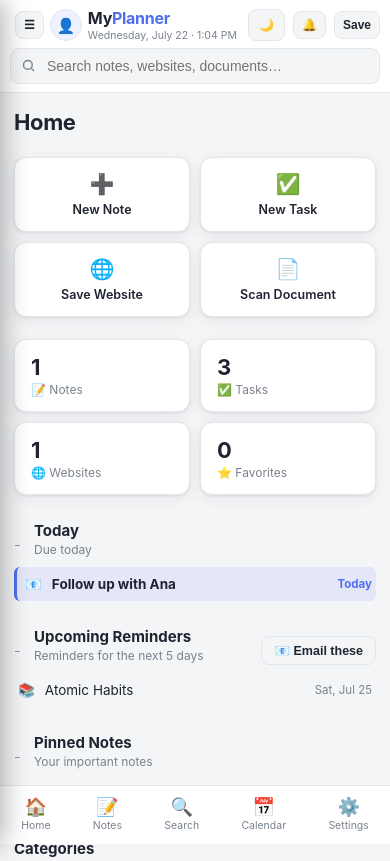
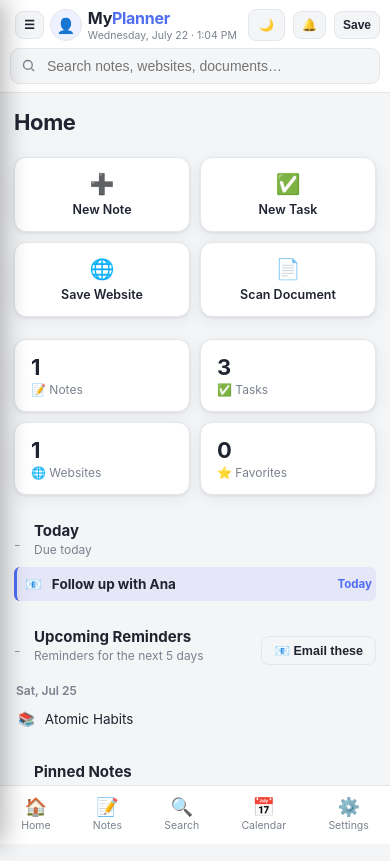
Before and after one commit to TracklyApp/MyPlanner, a plain HTML site: page index.html in a window 390 px wide. Shown: the top 861 px of the page. Drawn offline with Linux system fonts and the light colour scheme.

Commit message:
Sync index.html (GitHub Pages source) with planner.html
index.html had drifted from planner.html and was missing today's
fixes (recurring-done reset, daily occurrence expansion, dashboard
category grouping, Overdue section) since it's the file GitHub Pages
actually serves at tracklyapp.github.io/MyPlanner/.

```diff
--- a/index.html
+++ b/index.html
@@ -364,6 +364,12 @@
     padding-left: 8px; border-radius: 6px; font-weight: 700;
   }
   .dash-row.today .rmeta { color: var(--accent); font-weight: 700; }
+  .dash-row.overdue {
+    background: rgba(220,80,90,0.12);
+    border-left: 3px solid var(--danger);
+    padding-left: 8px; border-radius: 6px;
+  }
+  .dash-row.overdue .rmeta { color: var(--danger); font-weight: 700; }
   #calViewTabs .btn.active { background: var(--accent); color: #fff; border-color: var(--accent); }
   .cat-chips { display: flex; flex-wrap: wrap; gap: 8px; }
   .cat-chip {
@@ -699,6 +705,7 @@ function advanceRecurringReminders() {
       i.date = newDate;
       i.amount = "";
       i.paid = false;
+      i.done = false;
       changed = true;
     }
   });
@@ -1199,10 +1206,24 @@ function renderDashboard() {
     if (!a.date && b.date) return 1;
     return a.created - b.created;
   });
-  const upcoming = active.filter(i => next5Days.includes(i.date) && !i.paid && !i.done)
+  const occurrences = [];
+  active.forEach(i => {
+    if (!i.date || i.paid) return;
+    if (i.recurrence) {
+      const winEnd = new Date(today.getTime() + 4 * 86400000);
+      getOccurrenceDates(i, today, winEnd).forEach(d => {
+        if (d === i.date && i.done) return;
+        occurrences.push({ item: i, date: d });
+      });
+    } else if (!i.done && next5Days.includes(i.date)) {
+      occurrences.push({ item: i, date: i.date });
+    }
+  });
+  occurrences.sort((a, b) => a.date.localeCompare(b.date) || ((a.item.time||"").localeCompare(b.item.time||"")));
+  const todayOccs = occurrences.filter(o => o.date === todayStr);
+  const restUpcoming = occurrences.filter(o => o.date !== todayStr);
+  const overdueItems = active.filter(i => i.date && i.date < todayStr && !i.paid && !i.done)
     .sort((a,b) => a.date.localeCompare(b.date) || (a.time||"").localeCompare(b.time||""));
-  const todayItems = upcoming.filter(i => i.date === todayStr);
-  const restUpcoming = upcoming.filter(i => i.date !== todayStr);
   const upcomingLabel = d => {
     if (d === todayStr) return "Today";
     if (d === next5Days[1]) return "Tomorrow";
@@ -1213,13 +1234,44 @@ function renderDashboard() {
     items: active.filter(i => i.cat === k).slice().sort((a,b) => b.created - a.created).slice(0,5)
   }));
 
-  const row = (i, metaTxt) => {
+  const row = (i, metaTxt, dateForToday) => {
     const meta = metaTxt !== undefined ? metaTxt : (i.date ? fmtDate(i.date) + (i.time ? " · " + fmtTime(i.time) : "") : "");
-    const isToday = i.date === todayStr;
+    const rowDate = dateForToday !== undefined ? dateForToday : i.date;
+    const isToday = rowDate === todayStr;
+    const isOverdue = rowDate < todayStr;
     const paidTag = i.paid ? `<span class="badge" style="background:#1d3b2a;color:#7ee2a8;margin-left:8px">✅ Paid</span>` : "";
-    return `<div class="dash-row${isToday ? ' today' : ''}" onclick="openModal('${i.id}')">
+    return `<div class="dash-row${isToday ? ' today' : isOverdue ? ' overdue' : ''}" onclick="openModal('${i.id}')">
     <span>${CATS[i.cat].icon}</span><span>${escapeHtml(i.title || i.url || i.note || "(untitled)")}</span>${paidTag}
     <span class="rmeta">${meta}</span></div>`;
+  };
+
+  const groupedRows = (occs, sectionKey, metaOf) => {
+    const byCat = {};
+    occs.forEach(o => (byCat[o.item.cat] = byCat[o.item.cat] || []).push(o));
+    return getOrderedCatKeys().filter(k => byCat[k]).map(k => {
+      const group = byCat[k];
+      if (group.length === 1) {
+        const o = group[0];
+        return row(o.item, metaOf(o), o.date);
+      }
+      const gKey = `${sectionKey}-${k}`;
+      const collapsed = dashCollapsed[gKey] !== false;
+      const header = `<div class="dash-row" style="cursor:pointer" onclick="toggleDashSection('${gKey}')">
+        <span class="chev" style="margin-right:2px">${collapsed ? "+" : "−"}</span>
+        <span>${CATS[k].icon}</span><span>${escapeHtml(CATS[k].label)}</span>
+        <span class="rmeta">${group.length}</span></div>`;
+      const rows = collapsed ? "" : `<div style="padding-left:22px">${group.map(o => row(o.item, metaOf(o), o.date)).join("")}</div>`;
+      return header + rows;
+    }).join("");
+  };
+
+  const groupedRowsByDay = (occs, sectionKey) => {
+    const byDate = {};
+    occs.forEach(o => (byDate[o.date] = byDate[o.date] || []).push(o));
+    return Object.keys(byDate).sort().map(d => {
+      const dayHtml = groupedRows(byDate[d], `${sectionKey}-${d}`, o => (o.item.time ? fmtTime(o.item.time) : ""));
+      return `<div style="padding:10px 2px 4px;color:var(--muted);font-size:12px;font-weight:600">${upcomingLabel(d)}</div>${dayHtml}`;
+    }).join("");
   };
 
   const hcard = i => `<div class="hcard" onclick="openModal('${i.id}')">
@@ -1271,15 +1323,22 @@ function renderDashboard() {
         <span class="chev">${dashCollapsed.today ? "+" : "−"}</span>
         <div style="min-width:0"><h3 style="margin:0">Today</h3><p class="sub" style="margin:2px 0 10px">Due today</p></div>
       </div>
-      ${dashCollapsed.today ? "" : (todayItems.length ? todayItems.map(i => row(i, "Today" + (i.time ? " · " + fmtTime(i.time) : ""))).join("") : emptyRow("Nothing due today."))}
-    </div>
+      ${dashCollapsed.today ? "" : (todayOccs.length ? groupedRows(todayOccs, "todaygrp", o => "Today" + (o.item.time ? " · " + fmtTime(o.item.time) : "")) : emptyRow("Nothing due today."))}
+    </div>
+    ${overdueItems.length ? `<div class="dash-section">
+      <div style="display:flex;align-items:center;gap:10px;cursor:pointer;flex-wrap:wrap" onclick="toggleDashSection('overdue')">
+        <span class="chev">${dashCollapsed.overdue ? "+" : "−"}</span>
+        <div style="min-width:0"><h3 style="margin:0">Overdue</h3><p class="sub" style="margin:2px 0 10px">Past due, not finished</p></div>
+      </div>
+      ${dashCollapsed.overdue ? "" : groupedRows(overdueItems.map(i => ({ item: i, date: i.date })), "overduegrp", o => fmtDate(o.date) + (o.item.time ? " · " + fmtTime(o.item.time) : ""))}
+    </div>` : ""}
     <div class="dash-section">
       <div style="display:flex;align-items:center;gap:10px;cursor:pointer;flex-wrap:wrap" onclick="toggleDashSection('upcoming')">
         <span class="chev">${dashCollapsed.upcoming ? "+" : "−"}</span>
         <div style="min-width:0"><h3 style="margin:0">Upcoming Reminders</h3><p class="sub" style="margin:2px 0 10px">Reminders for the next 5 days</p></div>
         ${(!dashCollapsed.upcoming && restUpcoming.length) ? `<button class="btn secondary" style="margin-left:auto;padding:6px 12px;font-size:12.5px" onclick="event.stopPropagation();emailUpcomingReminders()">📧 Email these</button>` : ""}
       </div>
-      ${dashCollapsed.upcoming ? "" : (restUpcoming.length ? restUpcoming.map(i => row(i, upcomingLabel(i.date) + (i.time ? " · " + fmtTime(i.time) : ""))).join("") : emptyRow("Nothing else due in the next 5 days."))}
+      ${dashCollapsed.upcoming ? "" : (restUpcoming.length ? groupedRowsByDay(restUpcoming, "upcgrp") : emptyRow("Nothing else due in the next 5 days."))}
     </div>
     <div class="dash-section">
       <div style="display:flex;align-items:center;gap:10px;cursor:pointer" onclick="toggleDashSection('pinned')">
```
